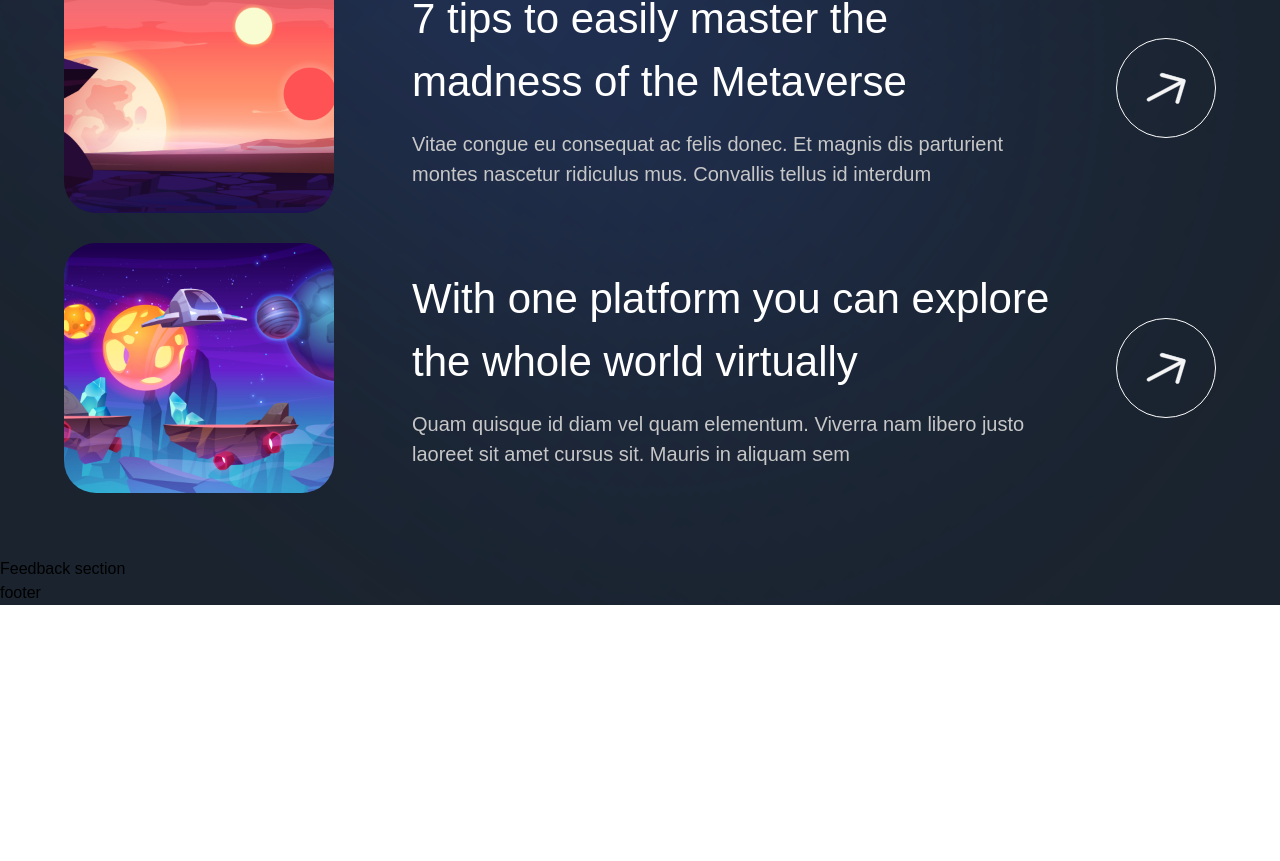
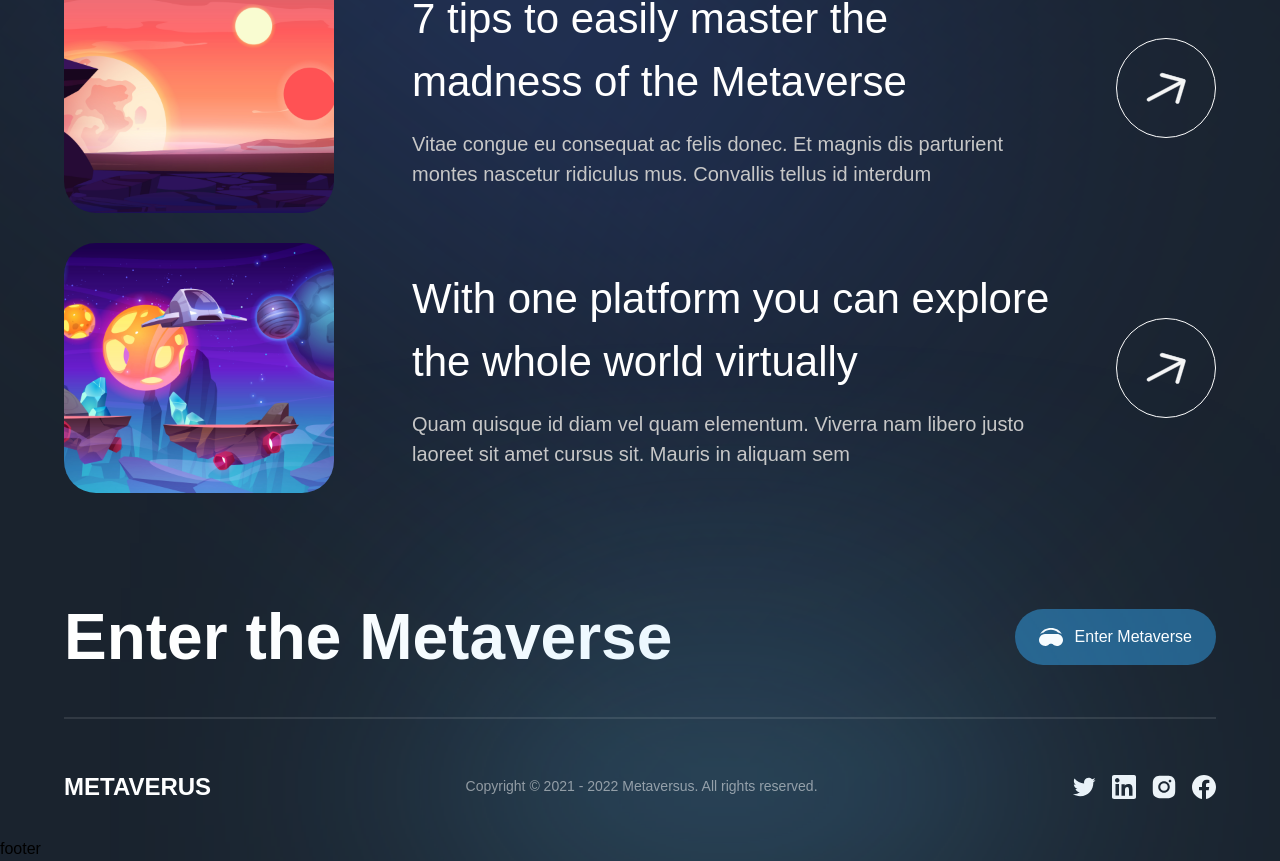
Before and after one commit to tjreese90/Metaverse-Madness, a Next.js app: page / in a window 1280 px wide. Shown: the part 5828-6689 px from the top of the page. Before the commit the page ends 6433 px from the top, so only its background shows below. Built offline with nearby package versions, Linux system fonts and the light colour scheme; a web font is replaced by a local one.

Commit message:
getting the footer Template

```diff
--- a/components/InsightCard.jsx
+++ b/components/InsightCard.jsx
@@ -22,7 +22,6 @@ const InsightCard = ({ imgUrl, title, subtitle, index }) => (
                     {subtitle}
                 </p>
             </div>
-
             <div
                 className="lg:flex hidden items-center justify-center w-[100px] h-[100px] rounded-full bg-transparent border-[1px] border-white"
             >
--- a/sections/Feedback.jsx
+++ b/sections/Feedback.jsx
@@ -1,9 +1,60 @@
 'use client';
+import { motion } from 'framer-motion';
+import { socials } from '../constants';
 
-const Feedback = () => (
-  <section>
-    Feedback section
-  </section>
+import styles from '../styles';
+import { footerVariants } from '../utils/motion';
+
+const Footer = () => (
+    <motion.footer
+        variants={footerVariants}
+        initial="hidden"
+        whileInView="show"
+        className={`${styles.xPaddings} py-8 relative`}
+    >
+        <div className="footer-gradient" />
+        <div className={`${styles.innerWidth} mx-auto flex flex-col gap-8`}>
+            <div className="flex items-center justify-between flex-wrap gap-5">
+                <h4 className="font-bold md:text-[64px] text-[44px] text-white">
+                    Enter the Metaverse
+                </h4>
+                <button type="button" className="flex items-center h-fit py-4 px-6 bg-[#25618B] rounded-[32px] gap-[12px]">
+                    <img
+                        src="/headset.svg"
+                        alt="headset"
+                        className="w-[24px] h-[24px] object-contain"
+                    />
+                    <span className="font-normal text-[16px] text-white">
+                        Enter Metaverse
+                    </span>
+                </button>
+            </div>
+
+            <div className="flex flex-col">
+                <div className="mb-[50px] h-[2px] bg-white opacity-10" />
+
+                <div className="flex items-center justify-between flex-wrap gap-4">
+                    <h4 className="font-extrabold text-[24px] text-white">
+                        METAVERUS
+                    </h4>
+                    <p className="font-normal text-[14px] text-white opacity-50">
+                        Copyright © 2021 - 2022 Metaversus. All rights reserved.
+                    </p>
+
+                    <div className="flex gap-4">
+                        {socials.map((social) => (
+                            <img
+                                key={social.name}
+                                src={social.url}
+                                alt={social.name}
+                                className="w-[24px] h-[24px] object-contain cursor-pointer"
+                            />
+                        ))}
+                    </div>
+                </div>
+            </div>
+        </div>
+    </motion.footer>
 );
 
-export default Feedback;
+export default Footer;
```
